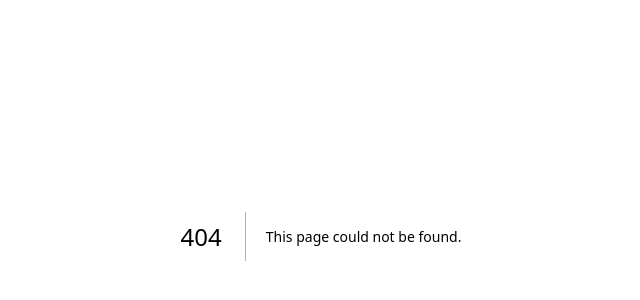
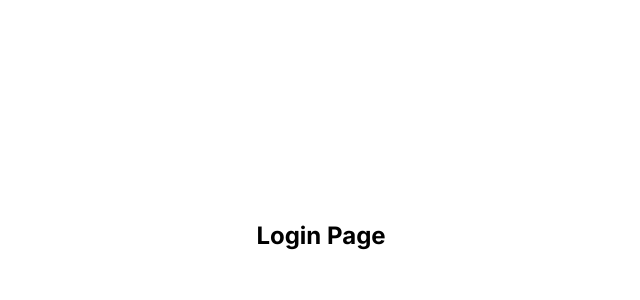
Before and after one commit to full-stack-bcn/file-space-2023, a Next.js app: page /login in a window 1280 px wide. Before the commit this address had no page. Shown: the part 164-464 px from the top of the page, without its empty margins (319-959 px from the left). Built offline with nearby package versions, Linux system fonts and the light colour scheme.

Commit message:
Ruta /login mínima

```diff
--- /dev/null
+++ b/app/login/page.tsx
@@ -0,0 +1,7 @@
+export default async function Page() {
+  return (
+    <main className="w-screen h-screen flex flex-col justify-center items-center">
+      <h1 className="text-2xl font-bold">Login Page</h1>
+    </main>
+  );
+}
```
